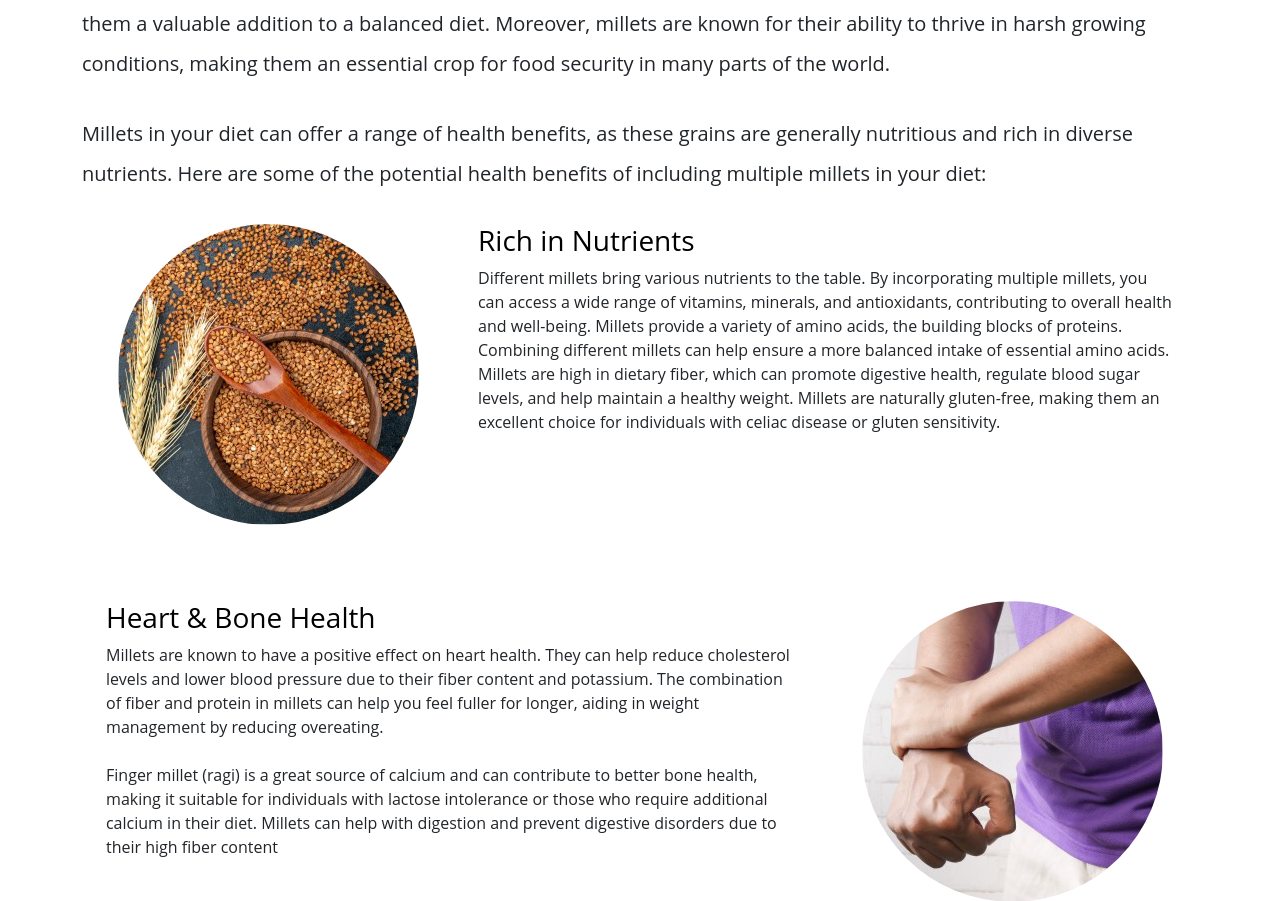
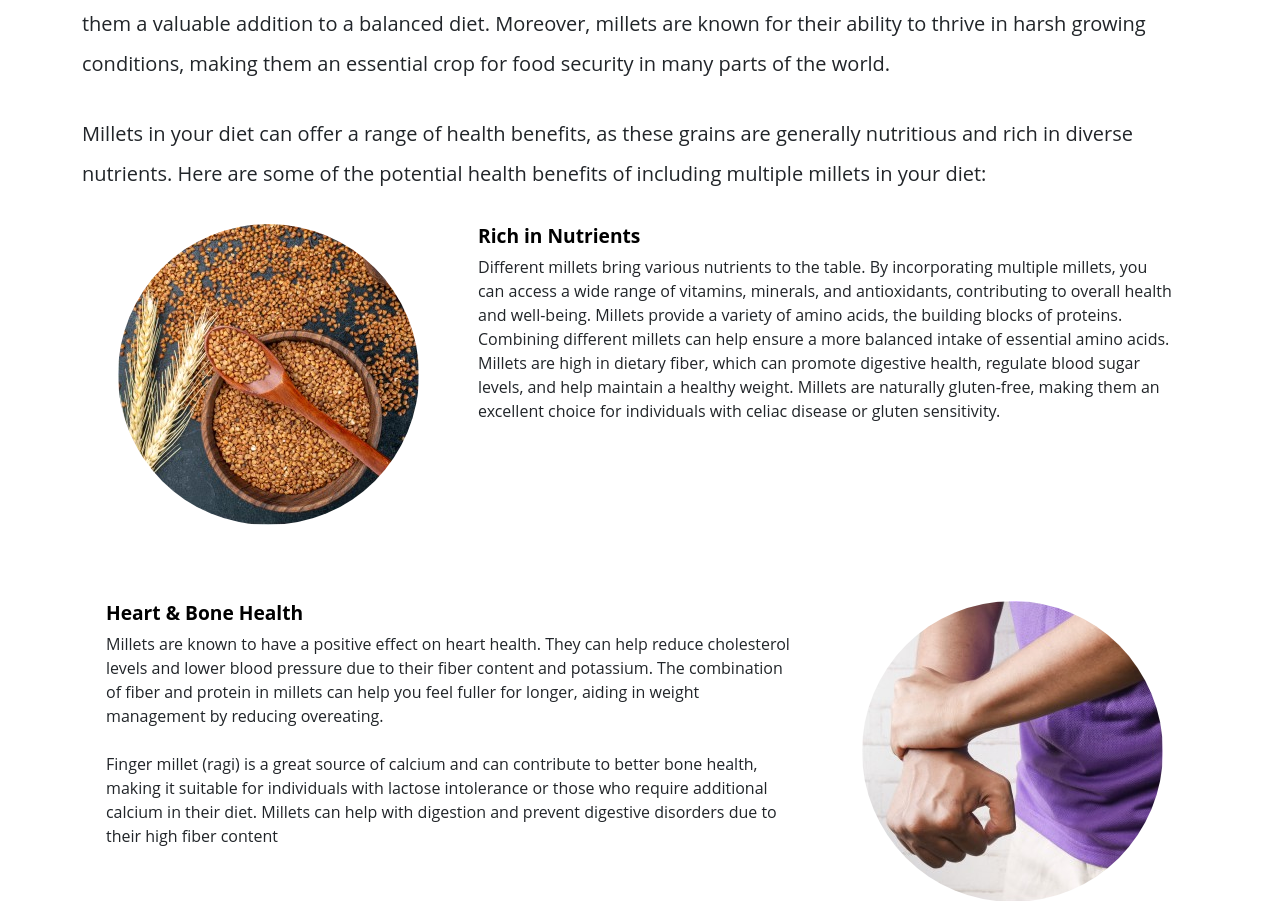
Before and after one commit to kavilashTech/asiya, a PHP site: page /millets.php in a window 1280 px wide. Shown: the part 626-1527 px from the top of the page. Run offline with PHP 8.4, Linux system fonts and the light colour scheme.

Commit message:
bolden hedings in millet page

```diff
--- a/assets/css/style.css
+++ b/assets/css/style.css
@@ -775,6 +775,8 @@ h2 {
 
 .text-millet h3 {
     color: #000;
+    font-size:1.2em;
+    font-weight: 700;
 }
 
 /* Moringa Block  */
@@ -787,7 +789,7 @@ h2 {
 .text-moringa h3 {
     color: #000;
     font-size:1.2em;
-    font-weight: 400;
+    font-weight: 700;
 }
 
 
```
